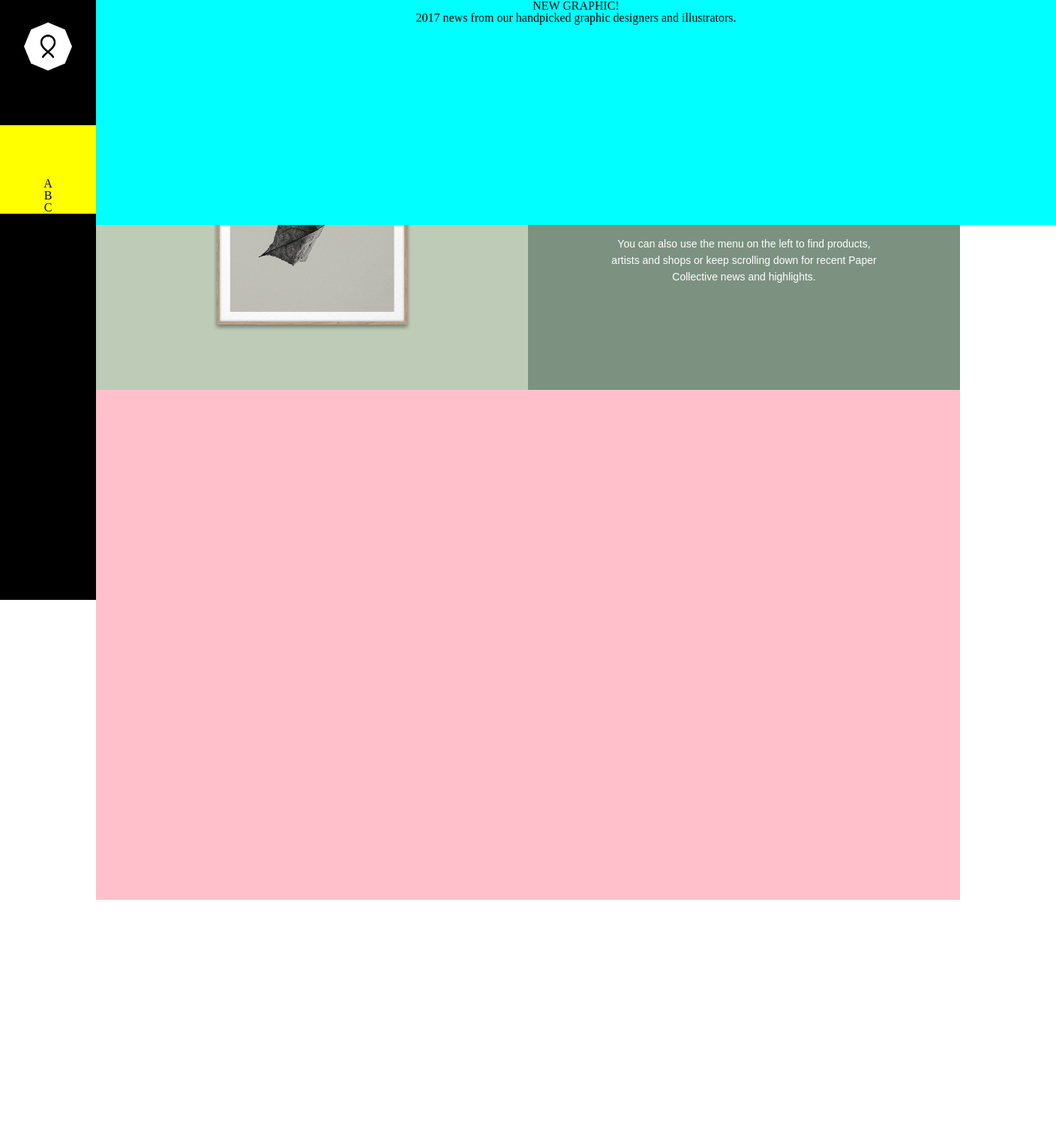
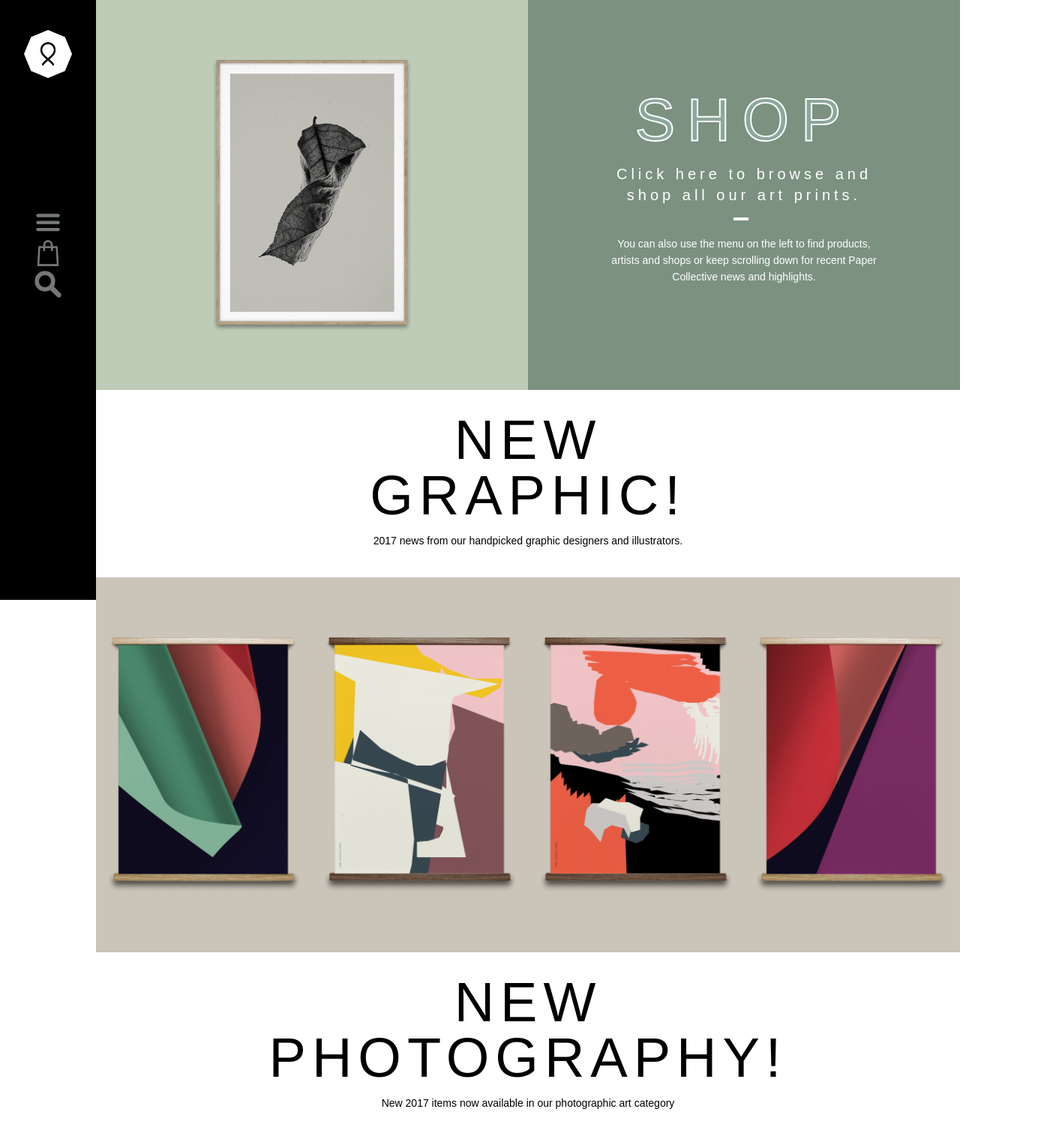
Before and after one commit to peppevanessa/vanessa-collective-new, a plain HTML site: page index.html in a window 1280 px wide. Shown: the top 1523 px of the page at 75% size, 1408 px wide, since content can reach past the window. Before the commit the page ends 1200 px from the top, so only its background shows below. Drawn offline with Linux system fonts and the light colour scheme.

Commit message:
Aggiunta alcuni box
non sono riuscito a ridimensionare e posizionare come si deve il nav

```diff
--- a/css/style.css
+++ b/css/style.css
@@ -1,4 +1,6 @@
-
+body{
+font-family: 'Roboto Condensed', sans-serif;
+}
 header{
   background-color: #000;
   width: 10%;
@@ -9,24 +11,38 @@ header{
   z-index: 3;
 }
 .logo-home{
-  width: 100;
-  padding-top: 30px;
+  position: absolute;
+  width: 100%;
+  height: 100px;
+  padding-top: 40px;
+  padding-bottom: 80px;
 }
 .img-responsive{
   width: 50%;
-  padding-bottom: 70px
+  padding-bottom: 70px;
+}
+.img-responsive:hover{
+    text-decoration: none;
+    background-color: grey;
 }
 .logo-home{
   text-align: center;
 }
 nav{
-  background-color: yellow;
-  padding-top: 70px;
+  position: relative;
+  padding-top: 100px;
+}
+nav ul{
+  display: flex;
+  justify-content: space-between;
+  flex-direction: column;
+}
+.menu-icon, .shop-icon, .search-icon{
+  width: 30%;
 }
 main{
-  background-color: pink;
   width: 90%;
-  height: 1200px;
+  height: 2200px;
   float: right;
 }
 .box{
@@ -45,6 +61,11 @@ main{
     max-height: 70%;
     max-width: 90%;
     display: inline;
+  }
+  .box:hover{
+    transition: all 0.3s ease-in-out;
+    opacity: 1;
+    background-color: rgba(0,0,0,0.3);
   }
 .box-darkgreen{
   position: relative;
@@ -92,9 +113,44 @@ main{
   padding-top: 40px;
 }
 .new-graphic{
-  position: absolute;
+  float: left;
+  height: 250px;
   width: 100%;
-  height: 300px;
   text-align: center;
-  background-color: cyan;
+  background-color: white;
 }
+.frame-new-graphic{
+  padding-top: 30px;
+}
+.frame-new-graphic h2{
+  font-family: sans-serif;
+  font-size: 74px;
+  letter-spacing: 8px;
+}
+.frame-new-graphic p{
+  font-family: sans-serif;
+  font-size: 14px;
+  padding-top: 16px;
+}
+.fourbox{
+  float: left;
+  width: 100%;
+  height: 500px;
+  display: flex;
+  align-items: center;
+  justify-content: center;
+  background-color: #cac4b9;
+}
+.fourbox-frame{
+  float: left;
+  width: 25%;
+  height: 500px;
+  display: flex;
+  align-items: center;
+  justify-content: center;
+}
+.fourbox img{
+  max-height: 70%;
+  max-width: 90%;
+  display: inline;
+}
--- a/index.html
+++ b/index.html
@@ -5,6 +5,7 @@
     <title>Esercizio Collective</title>
     <link rel="stylesheet" href="css/reset.css" media="screen" title="no title">
     <link rel="stylesheet" href="css/style.css">
+  <body>
   </head>
   <body>
     <header>
@@ -14,9 +15,21 @@
         </a>
         <nav>
           <ul>
-            <li>A</li>
-            <li>B</li>
-            <li>C</li>
+            <li>
+              <a href="#">
+                <img class="menu-icon"src="images/menu-icon.png" alt="menu" />
+              </a>
+            </li>
+            <li>
+              <a href="#">
+                <img class="shop-icon"src="images/shop-icon.png" alt="shop" />
+              </a>
+            </li>
+            <li>
+              <a href="#">
+                <img class="search-icon"src="images/search-icon.png" alt="search" />
+              </a>
+            </li>
           </ul>
         </nav>
       </div>
@@ -38,8 +51,30 @@
         </div>
       </div>
       <div class="new-graphic">
-        <h2>NEW GRAPHIC!</h2>
-        <p>2017 news from our handpicked graphic designers and illustrators.</p>
+        <div class="frame-new-graphic">
+          <h2>NEW<br>GRAPHIC!</h2>
+          <p>2017 news from our handpicked graphic designers and illustrators.</p>
+        </div>
+      </div>
+      <div class="fourbox">
+        <div class="fourbox-frame">
+          <img src="images/kristine.png" alt="kris" />
+        </div>
+        <div class="fourbox-frame">
+          <img src="images/wrong.png" alt="wro" />
+        </div>
+        <div class="fourbox-frame">
+          <img src="images/wrong-02.png" alt="wro" />
+        </div>
+        <div class="fourbox-frame">
+          <img src="images/kristine-04.png" alt="kris" />
+        </div>
+      </div>
+      <div class="new-graphic">
+        <div class="frame-new-graphic">
+          <h2>NEW<br>PHOTOGRAPHY!</h2>
+          <p>New 2017 items now available in our photographic art category</p>
+        </div>
       </div>
     </main>
   </body>
```
Also changed, not shown: images/Kristine-04.png (added), images/Kristine.png (added), images/Wrong-02.png (added), images/Wrong.png (added), images/menu-icon.png (added), images/search-icon.png (added), images/shop-icon.png (added).
